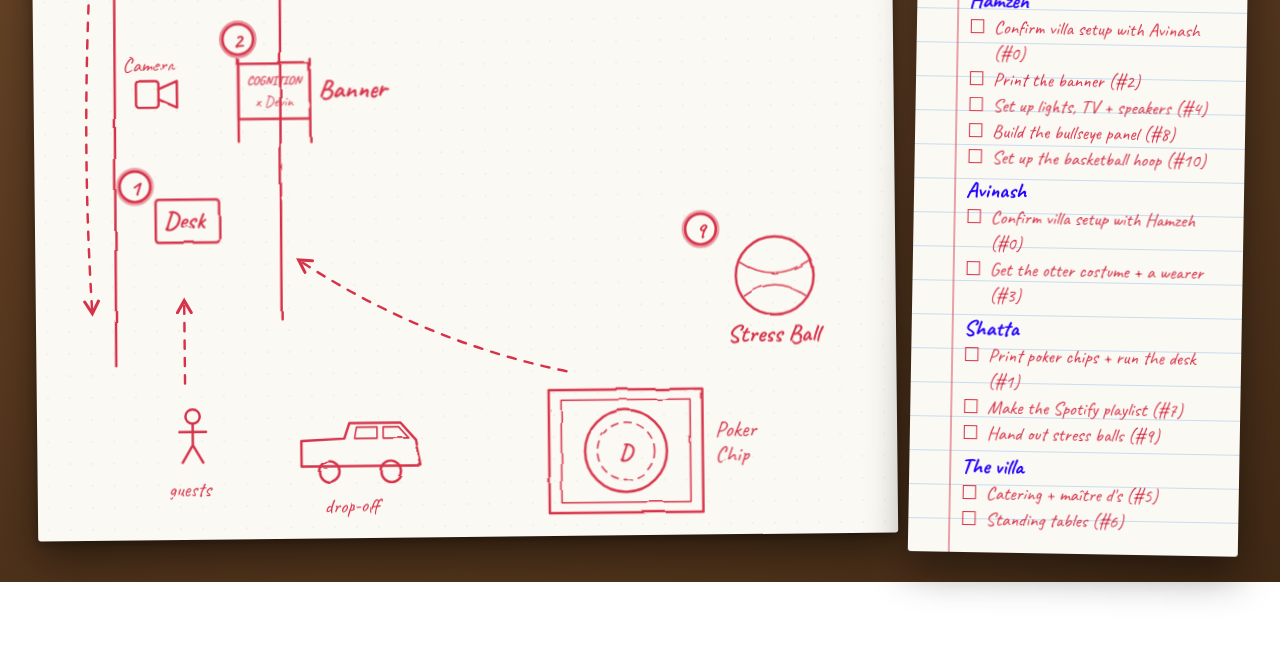
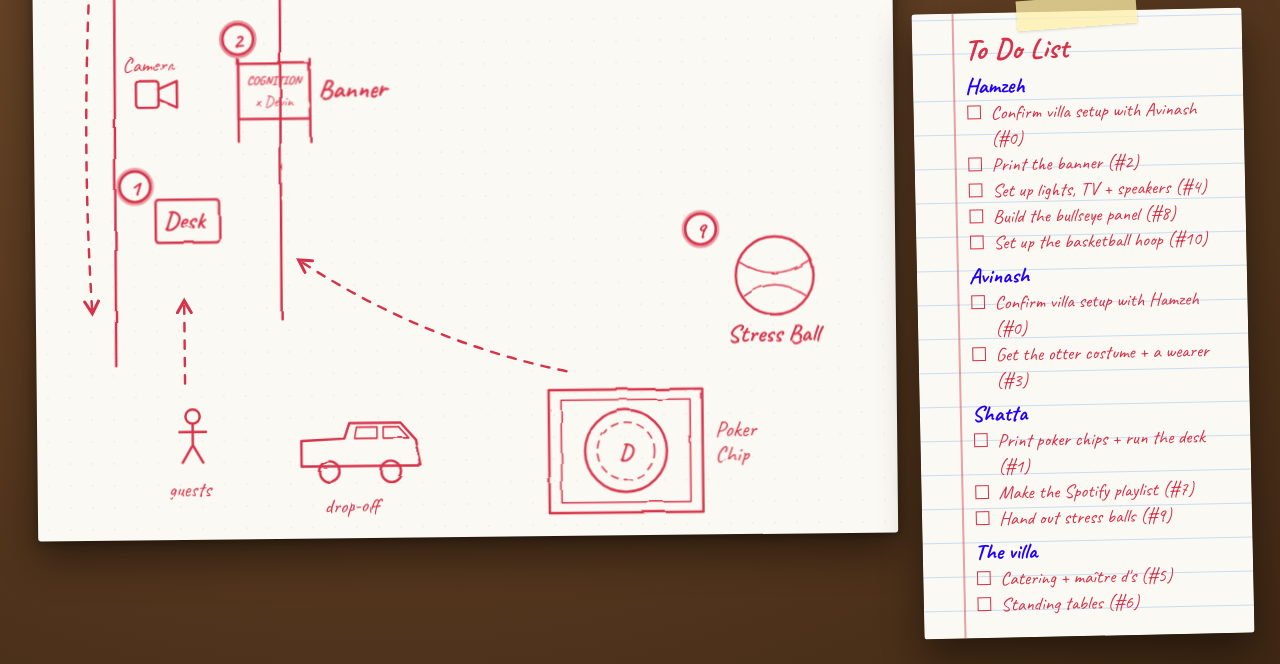
Before and after one commit to hamzehaq7/expand-north-star-layout, a plain HTML site: page index.html in a window 1280 px wide. Shown: the part 679-1343 px from the top of the page. Before the commit the page ends 1261 px from the top, so only its background shows below. Drawn offline with Linux system fonts and the light colour scheme.

Commit message:
Move to-do list to its own card
Co-Authored-By: Devin AI <158243242+devin-ai-integration[bot]@users.noreply.github.com>

```diff
--- a/index.html
+++ b/index.html
@@ -44,6 +44,9 @@ svg text{fill:var(--ink);font-family:"Hand",cursive}
 .legend{flex:0 1 330px;background:var(--paper);padding:20px 22px 16px;border-radius:3px;transform:rotate(1deg);position:relative;
   box-shadow:0 18px 40px rgba(0,0,0,.45);margin-top:30px;
   background-image:repeating-linear-gradient(var(--paper) 0 33px,#c9dcf0 33px 34px);background-position:0 54px}
+.side{flex:0 1 330px;display:flex;flex-direction:column;gap:30px}
+.side>.legend{flex:none}
+.legend.tcard{transform:rotate(-1.2deg)}
 .legend:before{content:"";position:absolute;left:40px;top:0;bottom:0;width:1.5px;background:rgba(214,51,74,.45)}
 .legend h3{margin:0 0 6px 30px;font-size:30px;line-height:1.1}
 .legend ol{list-style:none;margin:0;padding:0 0 0 30px}
@@ -82,7 +85,7 @@ svg text{fill:var(--ink);font-family:"Hand",cursive}
 #card button{font-family:inherit;font-size:20px;color:var(--ink);background:none;border:1.5px solid var(--ink);border-radius:16px;padding:2px 14px;cursor:pointer}
 #card button:hover{background:var(--ink);color:#fff}
 #close{position:absolute;top:6px;right:8px;border:none!important;font-size:30px!important;line-height:1;padding:0 6px!important}
-@media(max-width:1000px){.legend{transform:none;margin-top:0}.sheet{transform:none}}
+@media(max-width:1000px){.legend,.legend.tcard{transform:none;margin-top:0}.sheet{transform:none}}
 </style>
 </head>
 <body>
@@ -282,6 +285,7 @@ svg text{fill:var(--ink);font-family:"Hand",cursive}
 </svg>
 </div>
 
+<div class="side">
 <div class="legend">
  <div class="tape" style="top:-14px;left:50%;margin-left:-60px;transform:rotate(2deg)"></div>
  <h3>The plan</h3>
@@ -289,7 +293,10 @@ svg text{fill:var(--ink);font-family:"Hand",cursive}
  <div class="hint">tap a number for details</div>
  <h3 style="margin-top:14px">Luma link</h3>
  <a class="luma" href="https://luma.com/ahrk8g0i" target="_blank" rel="noopener">luma.com/ahrk8g0i &#8599;</a>
- <h3 style="margin-top:14px">To Do List</h3>
+</div>
+<div class="legend tcard">
+ <div class="tape" style="top:-14px;left:50%;margin-left:-60px;transform:rotate(-3deg)"></div>
+ <h3>To Do List</h3>
 
  <div class="who">Hamzeh</div>
  <ul class="todo"><li>Confirm villa setup with Avinash (#0)</li><li>Print the banner (#2)</li><li>Set up lights, TV + speakers (#4)</li><li>Build the bullseye panel (#8)</li><li>Set up the basketball hoop (#10)</li></ul>
@@ -299,6 +306,7 @@ svg text{fill:var(--ink);font-family:"Hand",cursive}
  <ul class="todo"><li>Print poker chips + run the desk (#1)</li><li>Make the Spotify playlist (#7)</li><li>Hand out stress balls (#9)</li></ul>
  <div class="who">The villa</div>
  <ul class="todo"><li>Catering + maître d's (#5)</li><li>Standing tables (#6)</li></ul>
+</div>
 </div>
 </div>
 
```
